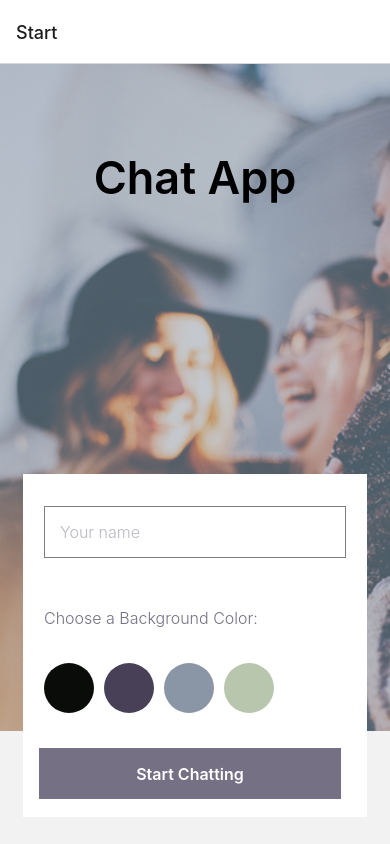
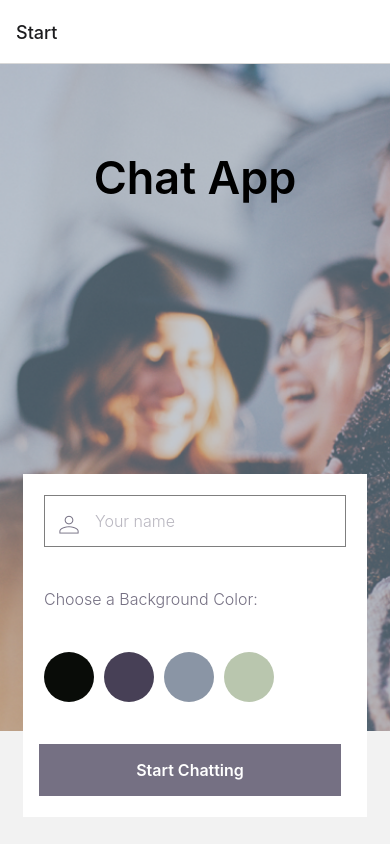
Before and after one commit to azzidahaka/Chat-App, a React Native app: screen /Start in a window 390 px wide. Built offline with nearby package versions, Linux system fonts and the light colour scheme.

Commit message:
Added  user icon and switched to map to dispaly colors

```diff
--- a/components/Start.js
+++ b/components/Start.js
@@ -1,10 +1,11 @@
 import { useState } from 'react';
-import { StyleSheet, View, Text, Button, TextInput, ImageBackground, TouchableOpacity } from 'react-native';
+import { StyleSheet, View, Text, Image, TextInput, ImageBackground, TouchableOpacity } from 'react-native';
 
 const Start = ({ navigation }) => {
   //use state to set username and color selected
   const [name, setName] = useState('');
   const [color, setColor] = useState('');
+  const colorBtn = ['#090C08', '#474056', '#8A95A5', '#B9C6AE'];
   return (
     <View style={styles.container}>
       {/* using ImageBackground component from reactnative library to set background image */}
@@ -13,30 +14,28 @@ const Start = ({ navigation }) => {
         style={styles.image}>
         <Text style={styles.title}>Chat App</Text>
         <View style={styles.startContainer}>
-          <TextInput
-            style={styles.textInput}
-            value={name}
-            onChangeText={setName}
-            placeholder='Your name'
-            placeholderTextColor='#757083'
-          />
+          <View style={styles.userContainer}>
+            <Image
+              style={styles.uIcon}
+              source={require('../assets/icon.png')}
+            />
+            <TextInput
+              style={[styles.textInput, { paddingLeft: 50 }]}
+              value={name}
+              onChangeText={setName}
+              placeholder='Your name'
+              placeholderTextColor='#757083'></TextInput>
+          </View>
           <Text style={styles.bgText}>Choose a Background Color:</Text>
           <View style={styles.colours}>
             {/* change state of color when each color is selected */}
-            <TouchableOpacity
-              style={styles.black}
-              onPress={() => setColor('#090C08')}></TouchableOpacity>
-            <TouchableOpacity
-              style={styles.magenta}
-              onPress={() => setColor('#474056')}></TouchableOpacity>
-            <TouchableOpacity
-              style={styles.gray}
-              onPress={() => setColor('#8A95A5')}></TouchableOpacity>
-            <TouchableOpacity
-              style={styles.teal}
-              onPress={() => setColor('#B9C6AE')}></TouchableOpacity>
+            {colorBtn.map((colorBtn, index) => (
+              <TouchableOpacity
+                key={index}
+                style={[styles.colorButton, { backgroundColor: colorBtn }]}
+                onPress={() => setColor(colorBtn)}></TouchableOpacity>
+            ))}
           </View>
-
           <TouchableOpacity
             style={styles.startButton}
             // use navigation to go to next screen while passing variables to be used as props
@@ -72,14 +71,22 @@ const styles = StyleSheet.create({
     height: '44%',
     backgroundColor: 'white',
   },
+  userContainer: {
+    position: 'relative',
+    width: '88%',
+  },
   textInput: {
-    width: '88%',
+    width: '100%',
     padding: 15,
     borderWidth: 1,
-    margin: 15,
     fontSize: 16,
     fontWeight: '300',
     opacity: 0.5,
+  },
+  uIcon: {
+    position: 'absolute',
+    left: 15,
+    top: 20,
   },
   bgText: {
     width: '88%',
@@ -92,32 +99,10 @@ const styles = StyleSheet.create({
     width: '88%',
     flexDirection: 'row',
   },
-  black: {
+  colorButton: {
     width: 50,
     height: 50,
     borderRadius: 25,
-    backgroundColor: '#090C08',
-    marginRight: 10,
-  },
-  magenta: {
-    width: 50,
-    height: 50,
-    borderRadius: 25,
-    backgroundColor: '#474056',
-    marginRight: 10,
-  },
-  gray: {
-    width: 50,
-    height: 50,
-    borderRadius: 25,
-    backgroundColor: '#8A95A5',
-    marginRight: 10,
-  },
-  teal: {
-    width: 50,
-    height: 50,
-    borderRadius: 25,
-    backgroundColor: '#B9C6AE',
     marginRight: 10,
   },
   startButton: {
```
Also changed, not shown: assets/icon.png.
